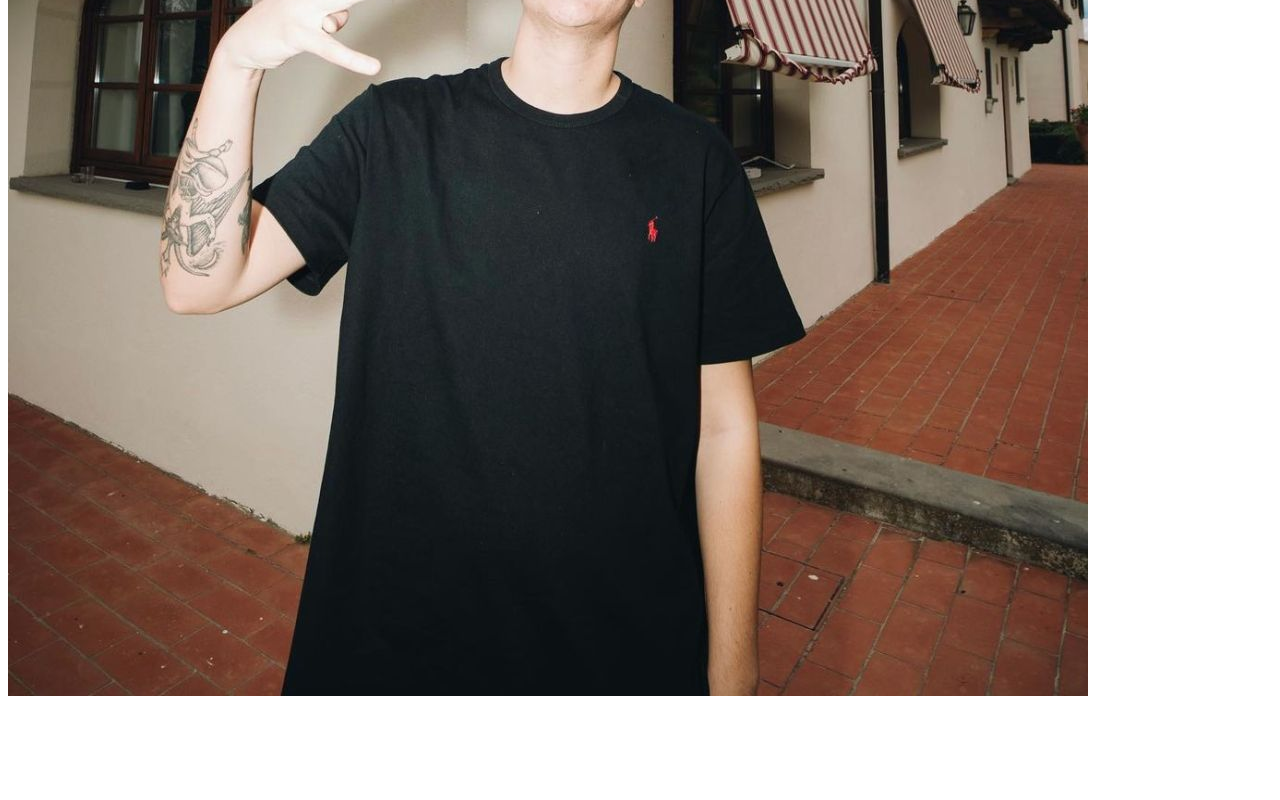
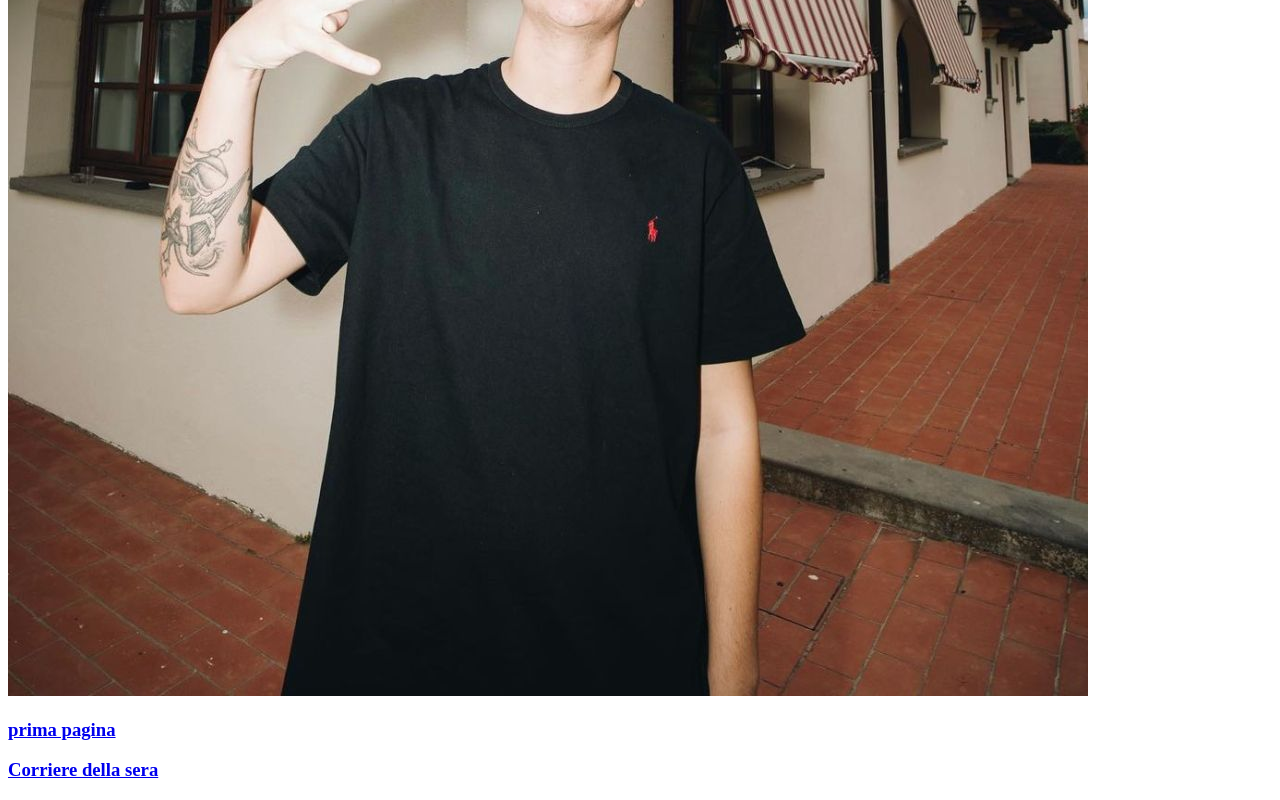
Before and after one commit to zamara127/html, a plain HTML site: page esercizi/index.html in a window 1280 px wide. Shown: the part 534-1334 px from the top of the page. Before the commit the page ends 1242 px from the top, so only its background shows below. Drawn offline with Linux system fonts and the light colour scheme.

Commit message:
Update index.html

```diff
--- a/esercizi/index.html
+++ b/esercizi/index.html
@@ -8,5 +8,7 @@
    <h1> mi presento</h1>
    <p> Mi chiamo Michelangelo <br> ho 16 anni, abito a Casamassima e <br> mi piace ascoltare la musica e giocare a calcio.</p>
     <img src="images/rapper.jpeg">
+    <A href="pagina1.html"><H3>prima pagina</H3></A>
+      <A href="https://www.corriere.it/"><H3> Corriere della sera</H3>
   </body>
 </html>
```
